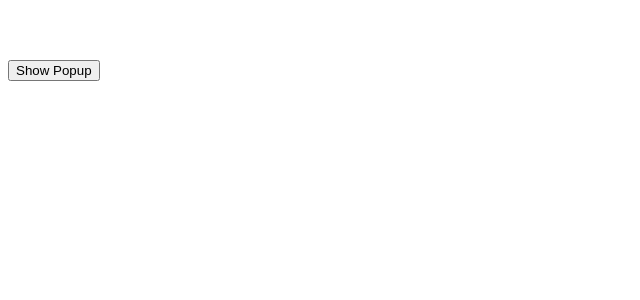
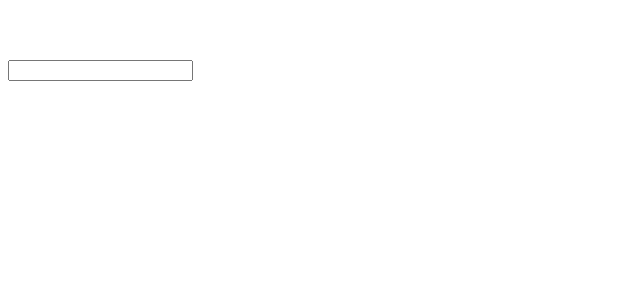
Before and after one commit to SelimReza1/vue-basic, a Vue app: page / in a window 1280 px wide. Shown: the top 300 px of the page, without its empty margins (0-640 px from the left). Built offline with nearby package versions, Linux system fonts and the light colour scheme.

Commit message:
components and v-model

```diff
--- a/src/App.vue
+++ b/src/App.vue
@@ -1,27 +1,23 @@
 <template>
-  <button @click="showPopup = true">Show Popup</button>
-<Popup v-if="showPopup" @close="closePopup"/>
+ <Input v-model="name" />
 </template>
 
 <script>
 
 
-import Popup from "./components/Popup";
+import Input from "./components/Input";
 export default {
   name: 'App',
   components: {
-    Popup
+    Input
   },
   data() {
     return {
-      showPopup: false,
+      name: ''
     }
   },
   methods: {
-    closePopup(name){
-      this.showPopup = false,
-          console.log('name',name);
-    }
+
   }
 }
 </script>
--- /dev/null
+++ b/src/components/Input.vue
@@ -0,0 +1,16 @@
+<template>
+  <input type="text" :value="modelValue" @input="$emit('update:modelValue', $event.target.value)" />
+</template>
+
+<script>
+export default {
+  name: 'Input',
+  props: {
+    modelValue: String,
+  }
+}
+</script>
+
+<style scoped>
+
+</style>
```
